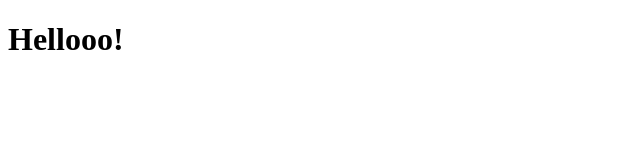
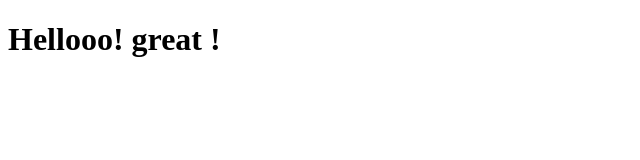
Before and after one commit to ShawnYWY/HTML_CSS_JS_Coursera, a plain HTML site: page site/index.html in a window 1280 px wide. Shown: the whole page, without its empty margins (0-640 px from the left). Drawn offline with Linux system fonts and the light colour scheme.

Commit message:
Small addition to page content

```diff
--- a/site/index.html
+++ b/site/index.html
@@ -5,7 +5,7 @@
     </head>
     <body>
         <h1>
-            Hellooo!
+            Hellooo! great !
         </h1>
     </body>
 </html>
```
